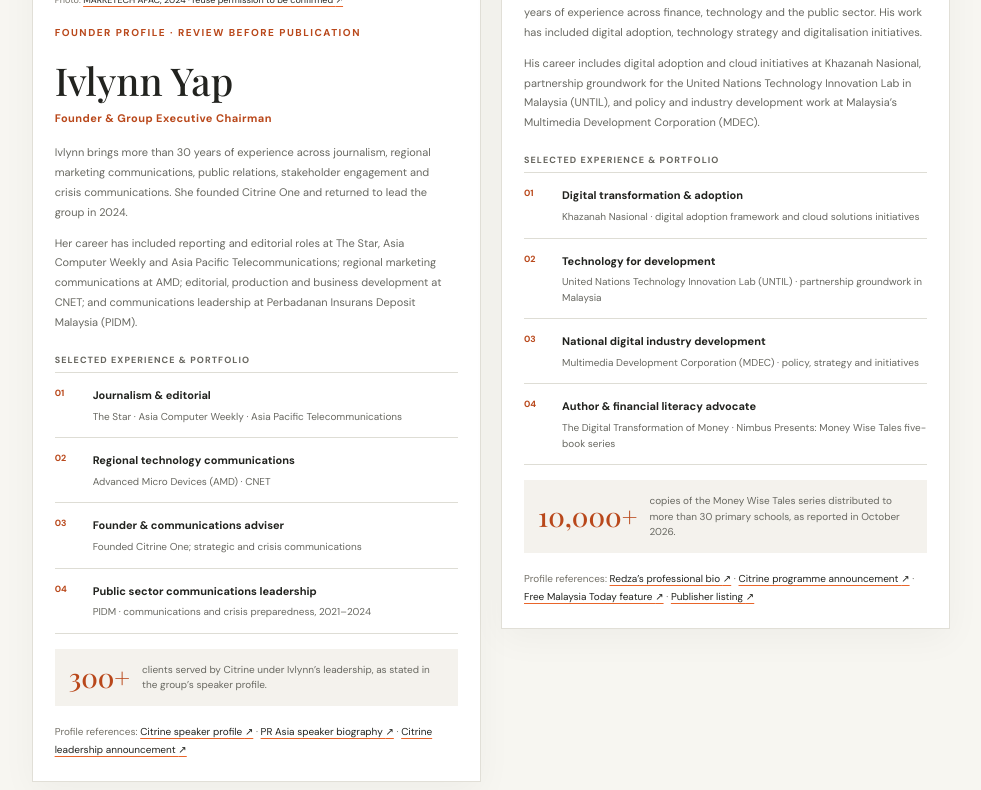
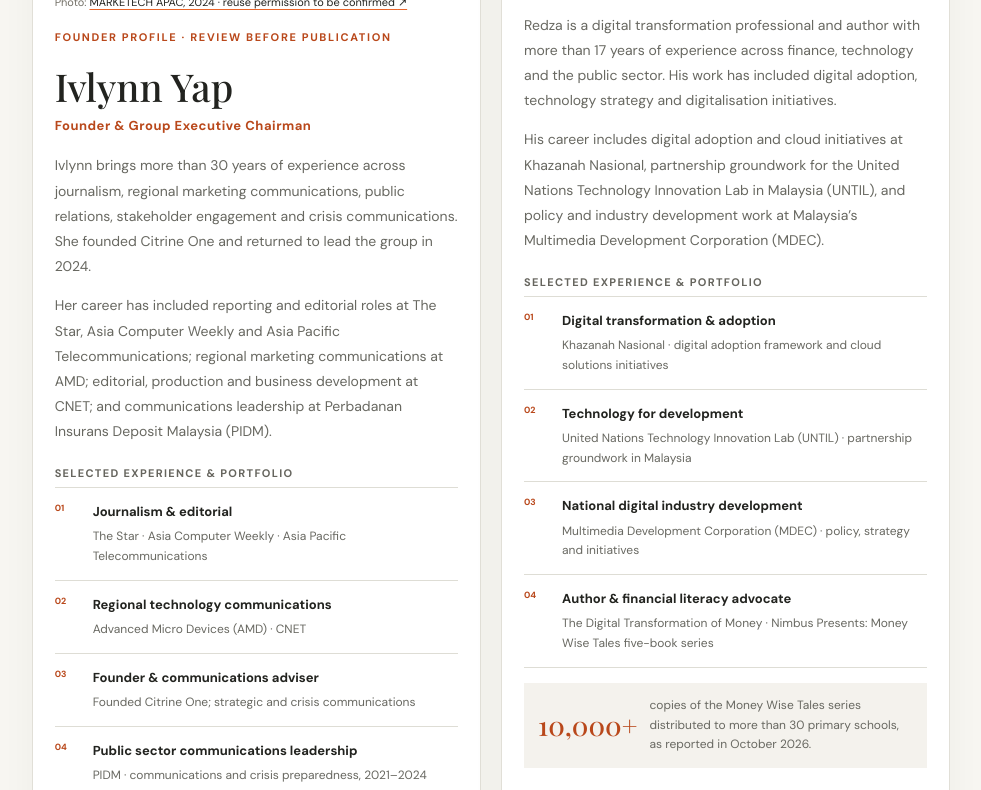
Before and after one commit to liviltechsolutions/citrineoneweb, a plain HTML site: page index.html in a window 1280 px wide. Shown: the part 2267-3057 px from the top of the page, without its empty margins (263-1244 px from the left). Drawn offline with nearby package versions, Linux system fonts and the light colour scheme; a web font is replaced by a local one.

Commit message:
Increase founder profile text readability

```diff
--- a/index.html
+++ b/index.html
@@ -13,7 +13,7 @@
   <link rel="preconnect" href="https://fonts.googleapis.com">
   <link rel="preconnect" href="https://fonts.gstatic.com" crossorigin>
   <link href="https://fonts.googleapis.com/css2?family=DM+Sans:wght@400;500;600;700&family=Playfair+Display:ital,wght@0,500;0,600;0,700;1,500&display=swap" rel="stylesheet">
-  <link rel="stylesheet" href="styles.css?v=ivlynn-photo-3">
+  <link rel="stylesheet" href="styles.css?v=ivlynn-type-1">
 </head>
 <body>
   <a class="skip-link" href="#main">Skip to content</a>
--- a/styles.css
+++ b/styles.css
@@ -165,3 +165,15 @@ a:focus-visible,button:focus-visible,input:focus-visible,select:focus-visible,te
 .ivlynn-portrait-frame img{width:100%;height:100%;max-height:none!important;aspect-ratio:auto!important;object-fit:contain!important;object-position:center center!important;transform:none}
 @media(max-width:760px){.ivlynn-portrait-frame{aspect-ratio:4/5;max-height:460px}}
 @media(max-width:420px){.ivlynn-portrait-frame{aspect-ratio:4/5;max-height:430px}}
+
+/* Improve readability in the leadership profiles. */
+.team-block>.founder-profile .founder-copy>p:not(.eyebrow):not(.founder-role):not(.founder-sources){font-size:14px;line-height:1.8}
+.team-block>.founder-profile .founder-copy .eyebrow{font-size:11px}
+.team-block>.founder-profile .founder-copy .founder-role{font-size:13px!important}
+.team-block>.founder-profile .founder-copy .portfolio-label{font-size:11px}
+.team-block>.founder-profile .career-list strong{font-size:13px}
+.team-block>.founder-profile .career-list small{font-size:12px;line-height:1.65}
+.team-block>.founder-profile .founder-portrait figcaption,.team-block>.founder-profile .founder-sources{font-size:11px;line-height:1.75}
+.team-block>.founder-profile .portfolio-stat span{font-size:12px;line-height:1.65}
+.people-grid .person-card h4{font-size:14px}
+.people-grid .person-card p{font-size:11px;line-height:1.6}
```
